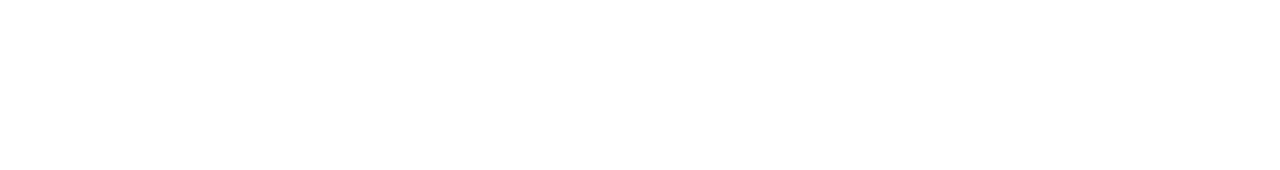
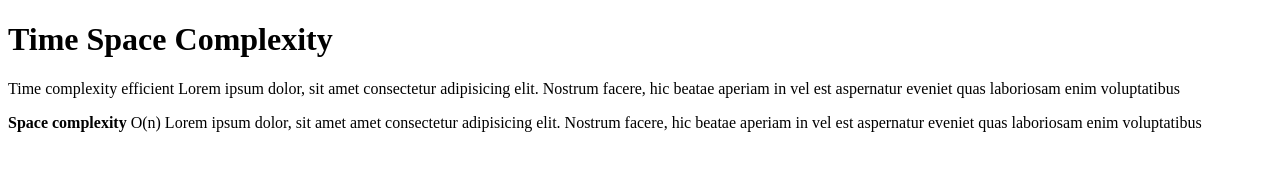
Before and after one commit to acciojob/time-and-space-complexity-qwertytanmay, a website: page main.html in a window 1280 px wide. Drawn offline with Linux system fonts and the light colour scheme.

Commit message:
created a submission

```diff
--- a/main.html
+++ b/main.html
@@ -10,7 +10,13 @@
 	<!-- the entire body must be written by student -->
     <script type="text/javascript" src="./script.js">
 </script>
-
+	<h1>Time Space Complexity</h1>
+	<p>
+		Time complexity efficient Lorem ipsum dolor, sit amet consectetur adipisicing elit. Nostrum facere, hic beatae aperiam in vel est aspernatur eveniet quas laboriosam enim voluptatibus
+	</p>
+	<p>
+		<b>Space complexity</b> O(n) Lorem ipsum dolor, sit amet amet consectetur adipisicing elit. Nostrum facere, hic beatae aperiam in vel est aspernatur eveniet quas laboriosam enim voluptatibus
+	</p>
 </body>
 
 </html>
```
